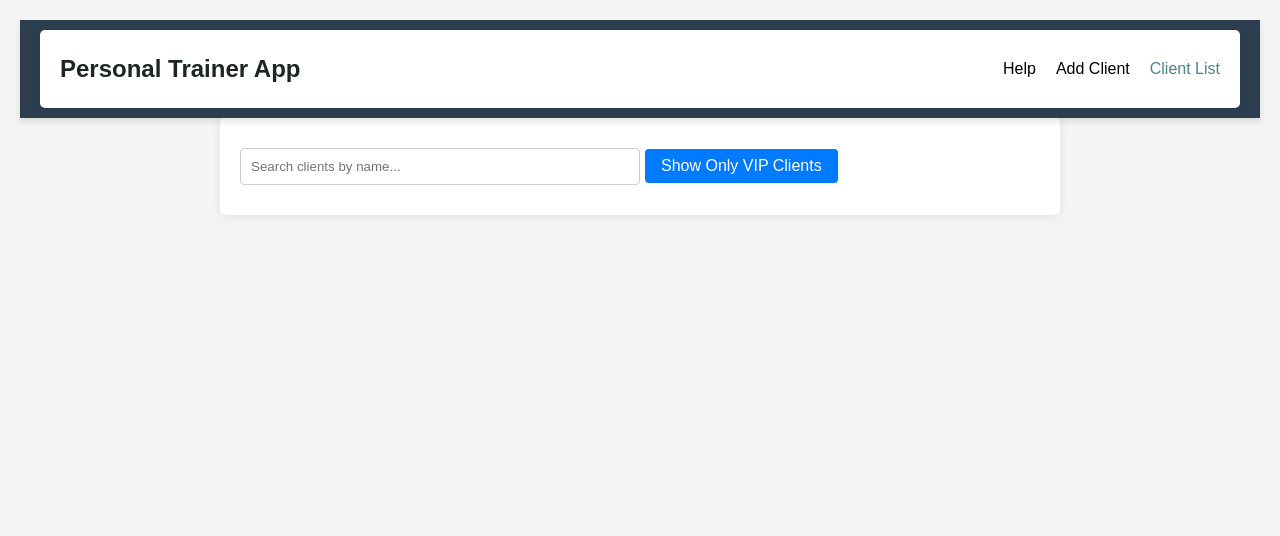
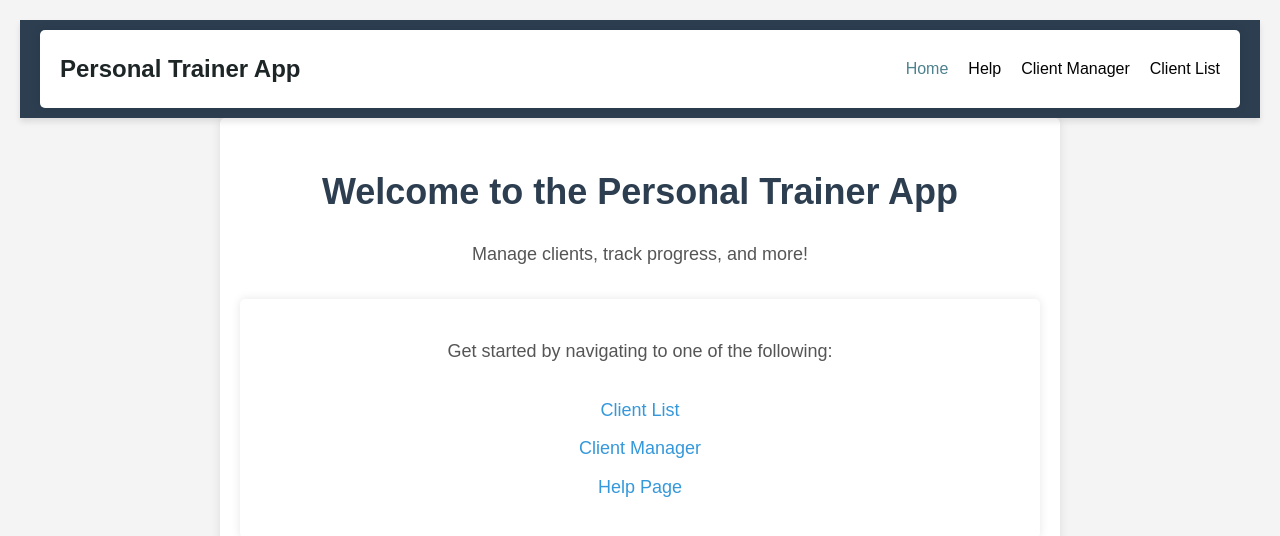
Before and after one commit to AyeMerv/Basic-Personal-Trainer-App, an Angular app in the folder part-2/personal-trainer-app/: page / in a window 1280 px wide. Before the commit this address led to /client-list. Shown: the top 536 px of the page. Built offline with nearby package versions, Linux system fonts and the light colour scheme.

Commit message:
Adding home page

```diff
--- a/part-2/personal-trainer-app/src/app/app-routing.module.ts
+++ b/part-2/personal-trainer-app/src/app/app-routing.module.ts
@@ -5,12 +5,13 @@ import { ClientFormComponent } from './add-client/add-client.component';
 import { EditClientComponent } from './edit-client/edit-client.component';
 import { ErrorPageComponent } from './error-page/error-page.component';
 import { HelpPageComponent } from './help-page/help-page.component';
+import { HomeComponent } from './home/home.component';
 
 const routes: Routes = [
-  { path: '', redirectTo: 'client-list', pathMatch: 'full' }, // Redirect root to client-list
+  { path: '', component: HomeComponent },  // Default route
   { path: 'client-list', component: ClientListComponent }, // Client list route
   { path: 'add-client', component: ClientFormComponent }, // Add client route
-  { path: 'edit-client/:id', component: ClientFormComponent }, // Edit client route
+  { path: 'edit-client', component: EditClientComponent }, // Edit client route
   { path: 'help', component: HelpPageComponent }, // Help page route
   { path: '**', component: ErrorPageComponent }, // Wildcard route for 404
 ];
--- a/part-2/personal-trainer-app/src/app/app.component.html
+++ b/part-2/personal-trainer-app/src/app/app.component.html
@@ -2,8 +2,9 @@
   <div class="nav-container">
     <a href="/" class="nav-logo">Personal Trainer App</a>
     <ul class="nav-links">
+      <li><a routerLink="/" routerLinkActive="active">Home</a></li>
       <li><a routerLink="/help" routerLinkActive="active">Help</a></li>
-      <li><a routerLink="/add-client" routerLinkActive="active">Add Client</a></li>
+      <li><a routerLink="/add-client" routerLinkActive="active">Client Manager</a></li>
       <li><a routerLink="/client-list" routerLinkActive="active">Client List</a></li>
     </ul>
   </div>
--- a/part-2/personal-trainer-app/src/app/app.module.ts
+++ b/part-2/personal-trainer-app/src/app/app.module.ts
@@ -9,6 +9,7 @@ import { ClientFormComponent } from './add-client/add-client.component';
 import { EditClientComponent } from './edit-client/edit-client.component';
 import { ErrorPageComponent } from './error-page/error-page.component';
 import { HelpPageComponent } from './help-page/help-page.component';
+import { HomeComponent } from './home/home.component';
 
 @NgModule({
   declarations: [
@@ -17,7 +18,8 @@ import { HelpPageComponent } from './help-page/help-page.component';
     ClientFormComponent,
     EditClientComponent,
     ErrorPageComponent,
-    HelpPageComponent
+    HelpPageComponent,
+    HomeComponent
   ],
   imports: [
     BrowserModule,
--- /dev/null
+++ b/part-2/personal-trainer-app/src/app/home/home.component.css
@@ -0,0 +1,35 @@
+.home-container {
+    text-align: center;
+    padding: 20px;
+  }
+
+  h1 {
+    color: #2c3e50;
+    font-size: 36px;
+    margin-bottom: 20px;
+  }
+
+  p {
+    font-size: 18px;
+    color: #555;
+    margin-bottom: 30px;
+  }
+
+  .navigation ul {
+    list-style: none;
+    padding: 0;
+  }
+
+  .navigation li {
+    margin: 10px 0;
+  }
+
+  .navigation a {
+    text-decoration: none;
+    color: #3498db;
+    font-size: 18px;
+  }
+
+  .navigation a:hover {
+    text-decoration: underline;
+  }
--- /dev/null
+++ b/part-2/personal-trainer-app/src/app/home/home.component.html
@@ -0,0 +1,14 @@
+<div class="home-container">
+    <h1>Welcome to the Personal Trainer App</h1>
+    <p>Manage clients, track progress, and more!</p>
+
+    <div class="navigation">
+      <p>Get started by navigating to one of the following:</p>
+      <ul>
+        <li><a routerLink="/client-list">Client List</a></li>
+        <li><a routerLink="/add-client">Client Manager</a></li>
+        <li><a routerLink="/help">Help Page</a></li>
+        <!-- Add more navigation links as needed -->
+      </ul>
+    </div>
+  </div>
--- a/part-2/personal-trainer-app/src/styles.css
+++ b/part-2/personal-trainer-app/src/styles.css
@@ -175,7 +175,7 @@ button:hover {
 }
 
 .nav-links a {
-    color: rgb(0, 0, 0);
+    color: rgb(3, 3, 3);
     text-decoration: none;
     font-size: 16px;
     transition: color 0.3s ease;
```
Also changed, not shown: part-2/personal-trainer-app/src/app/home/home.component.ts (added, +10 -0 lines), 1 other file (tests, documents, lock files or other folders).
